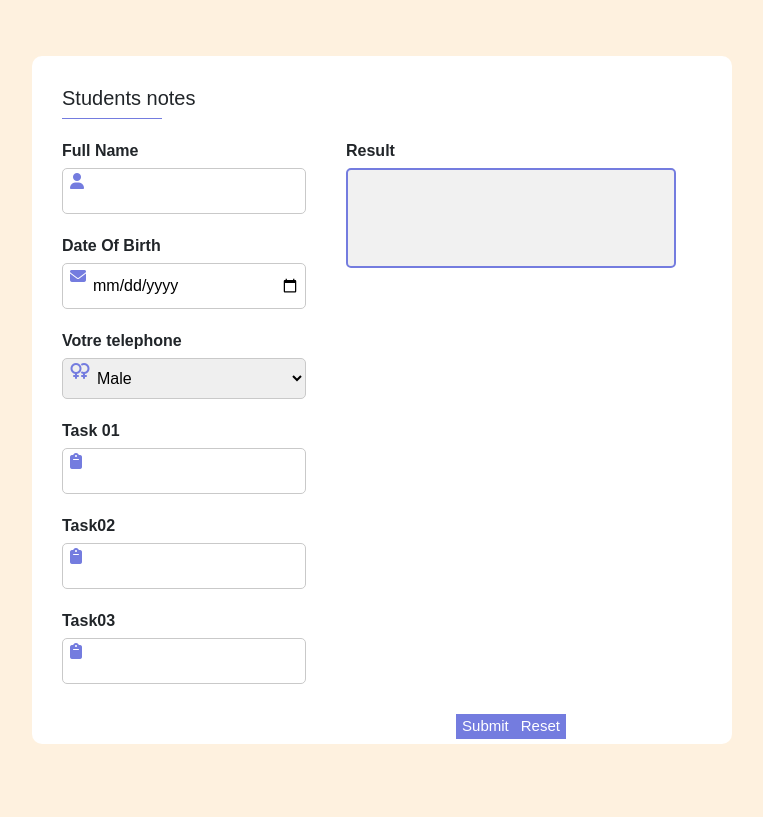
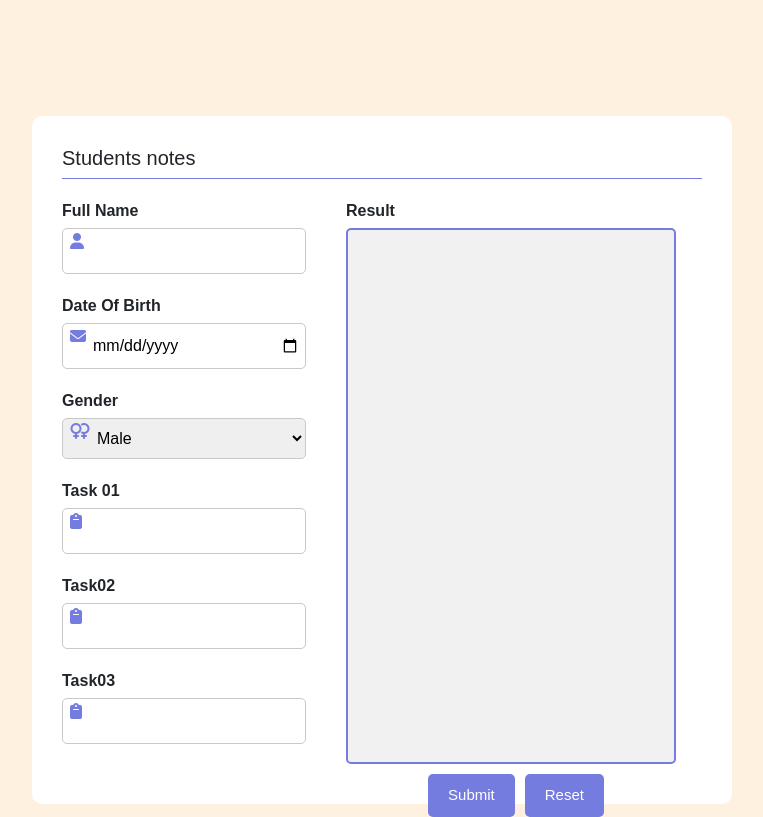
Before and after one commit to Ghada-Fekih/StudentNote, a plain HTML site: page index.html in a window 1280 px wide. Shown: the whole page, without its empty margins (258-1021 px from the left). Drawn offline with nearby package versions, Linux system fonts and the light colour scheme.

Commit message:
modification css
modification css

```diff
--- a/css/style.css
+++ b/css/style.css
@@ -11,6 +11,7 @@ body{
     min-width: 700px;
 }
 form{
+    margin-top: 120px;
     padding: 30px;
     background-color: white;
     border-radius: 10px;
@@ -19,7 +20,7 @@ form h1{
     font-size: 20px;
 }
 form .separation{
-    width: 100px;
+    width: 100%;
     height: 1px;
     background-color: #747cdf;
 }
@@ -54,23 +55,27 @@ form .corps-formulaire .droite{
 form .corps-formulaire .droite .groupe{
     height: 100%;
 }
-form .corps-formulaire .droite .groupe .result{
+form .corps-formulaire .droite .groupe .result {
     margin-top: 5px;
     padding: 10px;
     background-color: #f1f1f1;
     border: 2px solid #747cdf;
     border-radius: 5px;
-    height: 100px;
+    height: 100%;
     width: 330px;
 }
 form .pied-formulaire button{
     margin-top: 10px;
     background-color: #747cdf;
     color: white;
+    border-radius: 5px;
+    border: none;
     font-size: 15px;
-    border: none;
+    outline: none;
     cursor: pointer;
     transition: transform 0.5s;
+    padding: 10px 20px;
+    margin-left: 10px;
 }
 form .pied-formulaire button:hover{
     transform: scale(1.05);
--- a/index.html
+++ b/index.html
@@ -35,7 +35,7 @@
                     <i class="fas fa-envelope"></i>
                 </div>
                 <div class="groupe">
-                    <label>Votre telephone</label>
+                    <label>Gender</label>
                     <select name="gender">
                         <option value="Male">Male</option>
                         <option value="Female">Female</option>
```
